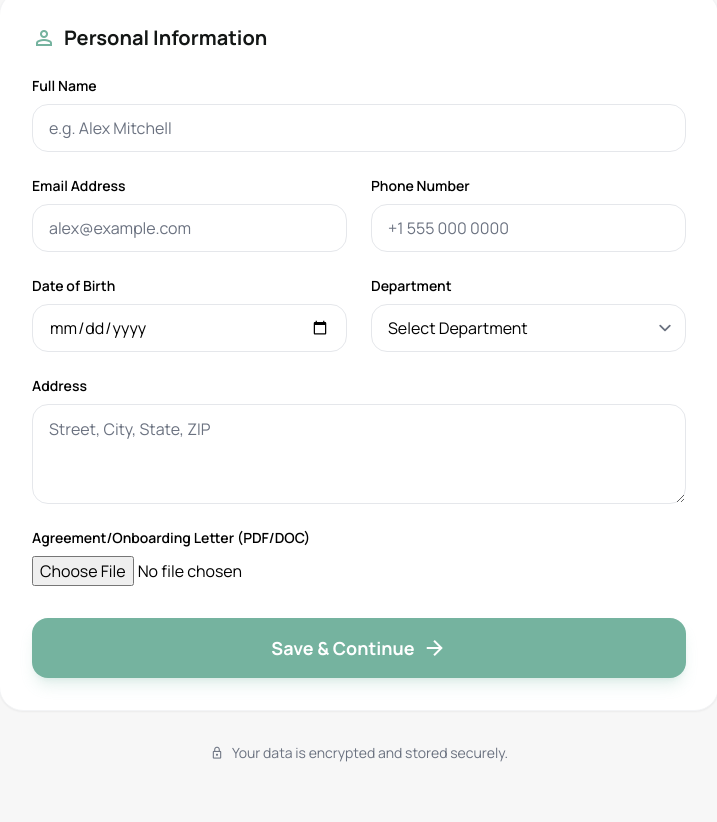
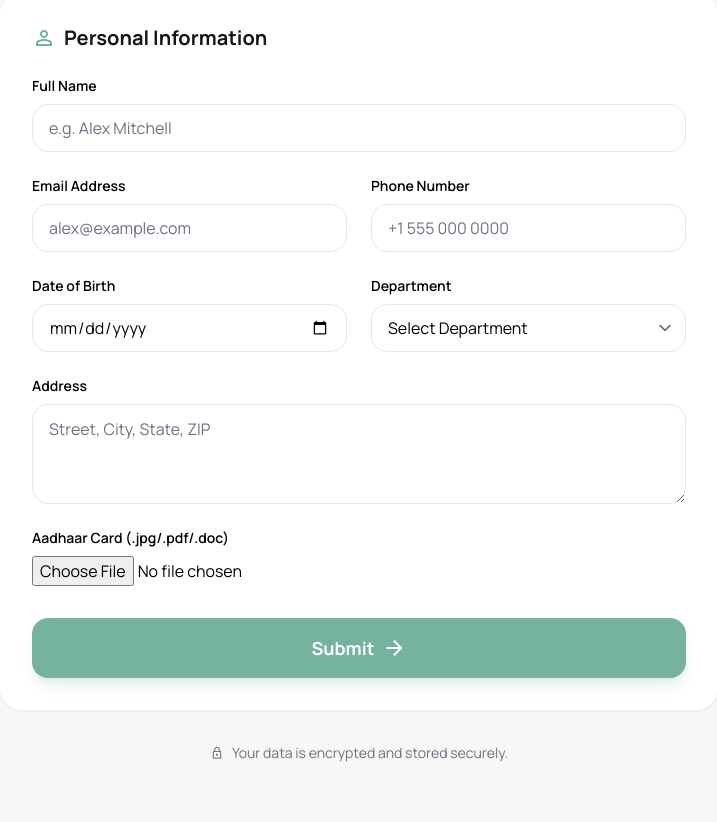
Before and after one commit to naiyapriyanshu/careasa-team-signup, a website: page public/index.html in a window 1280 px wide. Shown: the part 316-1138 px from the top of the page, without its empty margins (281-998 px from the left). Drawn offline with nearby package versions, Linux system fonts and the light colour scheme.

Commit message:
Add files via upload

```diff
--- a/public/index.html
+++ b/public/index.html
@@ -143,7 +143,7 @@
             </label>
 
             <label class="flex flex-col gap-2 md:col-span-2">
-              <span class="text-sm font-semibold">Agreement/Onboarding Letter (PDF/DOC)</span>
+              <span class="text-sm font-semibold">Aadhaar Card (.jpg/.pdf/.doc)</span>
               <input id="agreement" name="agreement" type="file"
                 accept=".pdf,.doc,.docx" required />
             </label>
@@ -153,7 +153,7 @@
         <!-- SUBMIT -->
         <button type="submit"
           class="w-full bg-primary hover:bg-primary/90 text-white font-bold py-4 px-6 rounded-lg transition-all shadow-lg shadow-primary/20 flex items-center justify-center gap-2 text-lg">
-          <span>Save & Continue</span>
+          <span>Submit</span>
           <span class="material-symbols-outlined">arrow_forward</span>
         </button>
 
```
